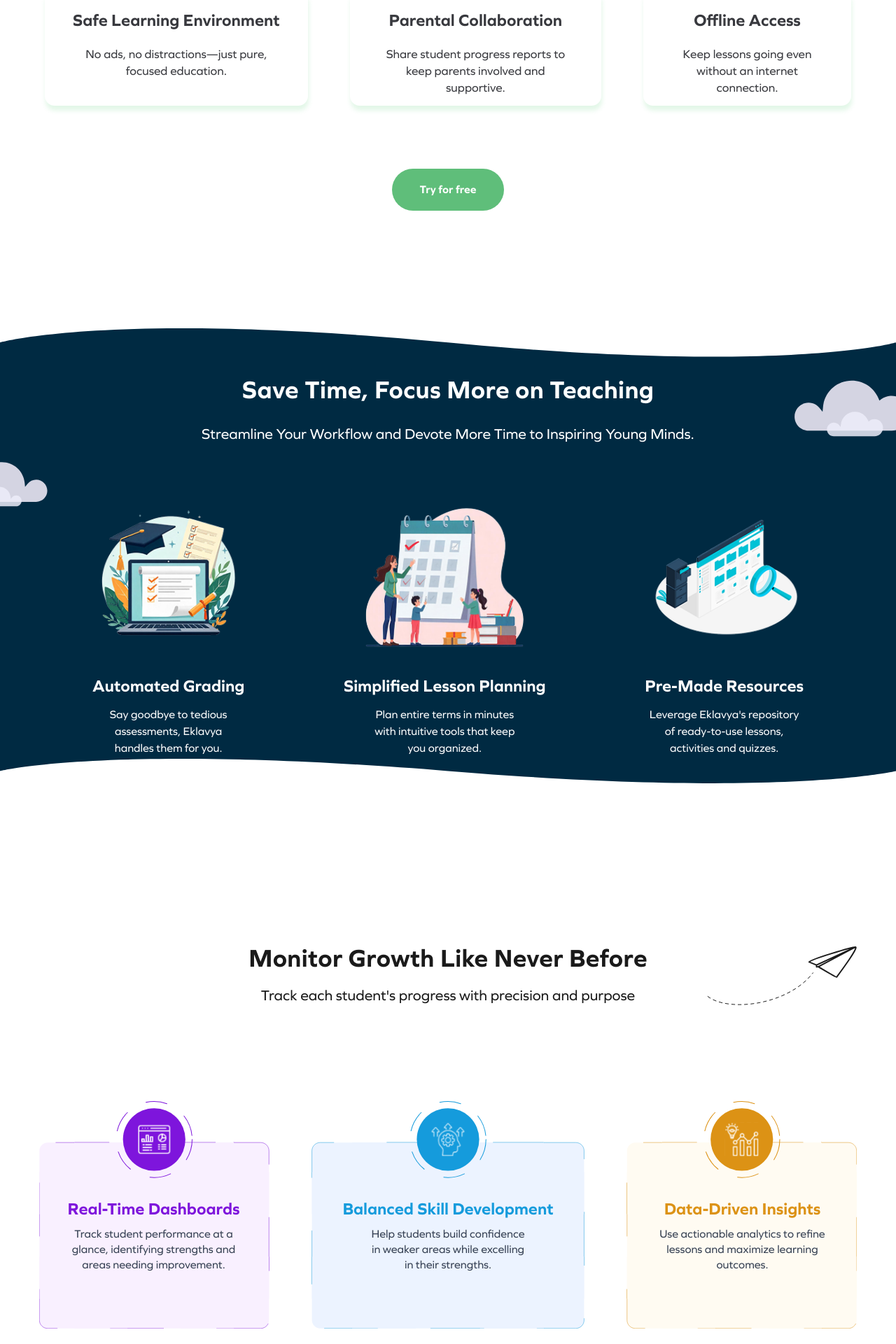
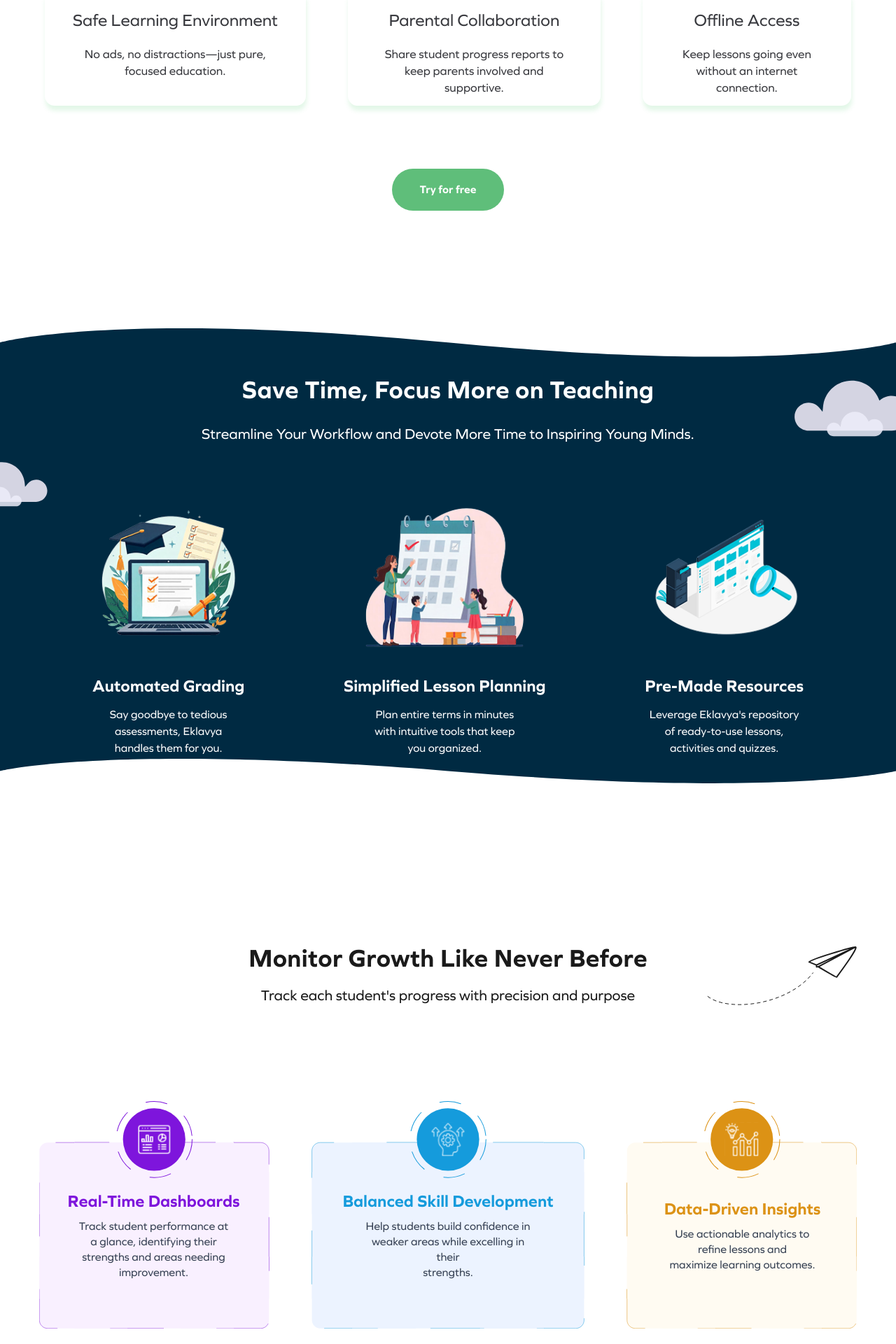
Before and after one commit to keytabdev/ekweb, a Next.js app: page /teacher in a window 1280 px wide. Shown: the part 3234-5154 px from the top of the page at 70% size. Built offline with nearby package versions, Linux system fonts and the light colour scheme.

Commit message:
1848 & 1847

```diff
--- a/src/components/teacher/MonitorGrowthSection.tsx
+++ b/src/components/teacher/MonitorGrowthSection.tsx
@@ -37,41 +37,48 @@ export default function MonitorGrowthSection() {
 
             {/* Text overlays positioned over the containers */}
             {/* Real-Time Dashboards - Left */}
-            <div className="absolute left-[4%] md:left-[1%] lg:left-[0%] xl:left-[2%] top-[55%] transform -translate-y-1/2
+            <div
+              className="absolute left-[4%] md:left-[1%] lg:left-[0%] xl:left-[2%] top-[55%] transform -translate-y-1/2
                            w-[25%] md:w-[28%] lg:w-[26%] xl:w-[24%]
-                           flex flex-col items-center justify-center px-1 md:px-3 lg:px-4 py-2 md:py-4 lg:py-6 z-10">
+                           flex flex-col items-center justify-center px-1 md:px-3 lg:px-4 py-2 md:py-4 lg:py-6 z-10"
+            >
               <h3 className="text-[24px] text-[#7E15DC] font-semibold mb-1 md:mb-3 text-center whitespace-nowrap leading-[26px] capitalize font-graphie">
                 Real-Time Dashboards
               </h3>
               <p className="text-gray-700 text-center text-[10px] md:text-sm lg:text-base leading-tight md:leading-snug font-graphie">
-                Track student performance at a glance, identifying strengths
-                and areas needing improvement.
+                Track student performance at <br /> a glance, identifying their{" "}
+                <br /> strengths and areas needing <br /> improvement.
               </p>
             </div>
 
             {/* Balanced Skill Development - Center */}
-            <div className="absolute left-1/2 top-[55%] transform -translate-x-1/2 -translate-y-1/2
-                           w-[25%] md:w-[28%] lg:w-[24%] xl:w-[22%]
-                           flex flex-col items-center justify-center px-1 md:px-3 lg:px-4 py-2 md:py-4 lg:py-6 z-10">
+            <div
+              className="absolute left-1/2 top-[55%] transform -translate-x-1/2 -translate-y-1/2
+                           w-[25%] md:w-[28%] lg:w-[25%] xl:w-[24%]
+                           flex flex-col items-center justify-center px-1 md:px-3 lg:px-4 py-2 md:py-4 lg:py-6 z-10"
+            >
               <h3 className="text-[24px] text-[#159BDC] font-semibold mb-1 md:mb-3 text-center whitespace-nowrap leading-[26px] capitalize font-graphie">
                 Balanced Skill Development
               </h3>
               <p className="text-gray-700 text-center text-[10px] md:text-sm lg:text-base leading-tight md:leading-snug font-graphie">
-                Help students build confidence in weaker areas while
-                excelling in their strengths.
+                Help students build confidence in <br /> weaker areas while
+                excelling in their <br />
+                strengths.
               </p>
             </div>
 
             {/* Data-Driven Insights - Right */}
-            <div className="absolute right-[4%] md:right-[1%] lg:right-[0%] xl:right-[2%] top-[55%] transform -translate-y-1/2
+            <div
+              className="absolute right-[4%] md:right-[1%] lg:right-[0%] xl:right-[2%] top-[55%] transform -translate-y-1/2
                            w-[25%] md:w-[28%] lg:w-[26%] xl:w-[24%]
-                           flex flex-col items-center justify-center px-1 md:px-3 lg:px-4 py-2 md:py-4 lg:py-6 z-10">
+                           flex flex-col items-center justify-center px-1 md:px-3 lg:px-4 py-2 md:py-4 lg:py-6 z-10"
+            >
               <h3 className="text-[24px] text-[#DC9215] font-semibold mb-1 md:mb-3 text-center whitespace-nowrap leading-[26px] capitalize font-graphie">
                 Data-Driven Insights
               </h3>
               <p className="text-gray-700 text-center text-[10px] md:text-sm lg:text-base leading-tight md:leading-snug font-graphie">
-                Use actionable analytics to refine lessons and maximize
-                learning outcomes.
+                Use actionable analytics to <br /> refine lessons and <br /> maximize learning
+                outcomes.
               </p>
             </div>
           </div>
--- a/src/components/teacher/ThrivingClassroomSection.tsx
+++ b/src/components/teacher/ThrivingClassroomSection.tsx
@@ -38,7 +38,7 @@ export default function ThrivingClassroomSection() {
 
         <div className="flex justify-center items-center gap-[60px] w-[1152px] h-[250px] flex-shrink-0 mx-auto mb-12">
           <div className="flex flex-col items-center gap-2 h-[166px] px-10 py-[30px] rounded-xl border-t border-[#DCF6D6] bg-white shadow-[1px_7.11px_6px_0px_rgba(78,203,113,0.16)]">
-            <h3 className="text-[24px] font-semibold leading-[26px] text-[#38393E] capitalize whitespace-nowrap mb-4 font-graphie">
+            <h3 className="text-[24px] font-normal leading-[26px] text-[#38393E] capitalize whitespace-nowrap mb-4 font-graphie">
               Safe Learning Environment
             </h3>
             <p className="text-[17px] font-normal leading-[24px] text-[#38393E] text-center font-graphie">
@@ -47,7 +47,7 @@ export default function ThrivingClassroomSection() {
           </div>
 
           <div className="flex flex-col items-center gap-2 h-[166px] px-10 py-[30px] rounded-xl border-t border-[#DCF6D6] bg-white shadow-[1px_7.11px_6px_0px_rgba(78,203,113,0.16)]">
-            <h3 className="text-[24px] font-semibold leading-[26px] text-[#38393E] capitalize whitespace-nowrap mb-4 font-graphie">
+            <h3 className="text-[24px] font-normal leading-[26px] text-[#38393E] capitalize whitespace-nowrap mb-4 font-graphie">
               Parental Collaboration
             </h3>
             <p className="text-[17px] font-normal leading-[24px] text-[#38393E] text-center font-graphie">
@@ -57,7 +57,7 @@ export default function ThrivingClassroomSection() {
           </div>
 
           <div className="flex flex-col items-center gap-2 h-[166px] px-10 py-[30px] rounded-xl border-t border-[#DCF6D6] bg-white shadow-[1px_7.11px_6px_0px_rgba(78,203,113,0.16)]">
-            <h3 className="text-[24px] font-semibold leading-[26px] text-[#38393E] capitalize whitespace-nowrap mb-4 font-graphie">
+            <h3 className="text-[24px] font-normal leading-[26px] text-[#38393E] capitalize whitespace-nowrap mb-4 font-graphie">
               Offline Access
             </h3>
             <p className="text-[17px] font-normal leading-[24px] text-[#38393E] text-center font-graphie">
```
